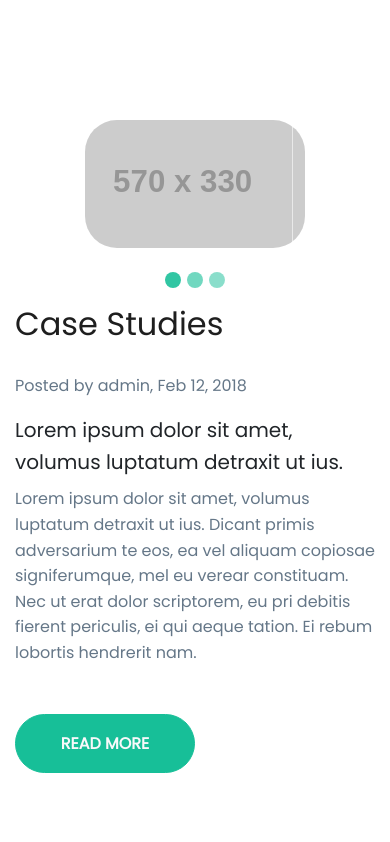
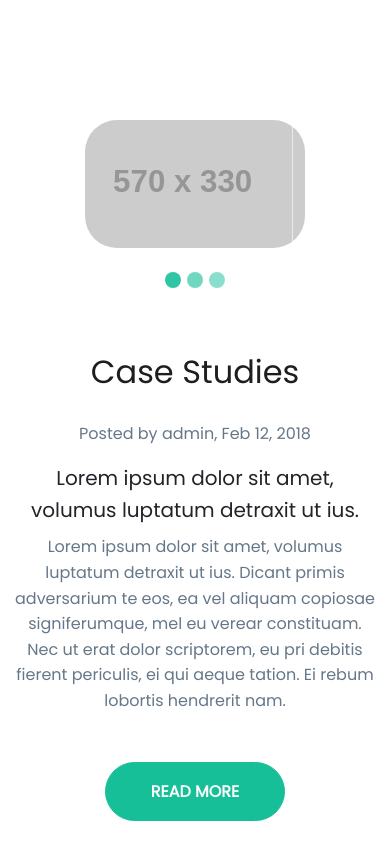
Before and after one commit to amarv1/amarv1.github.io, a website: page src/index.html in a window 390 px wide. Shown: the part 4593-5435 px from the top of the page. Drawn offline with nearby package versions, Linux system fonts and the light colour scheme; files that its build step writes are made by us from their sources; placeholder pictures from the web are drawn by us.

Commit message:
carousel responsive done

```diff
--- a/src/index.html
+++ b/src/index.html
@@ -217,8 +217,8 @@
         </section>
         <section id="carousel-half" class="section-spacing">
           <div class="container">
-            <div class="row">
-              <div class="col-md-6">
+            <div class="row d-flex d-column d-xl-row">
+              <div class="col-xl-6">
                   <div id="carouselExampleIndicators" class="carousel slide pt-5" data-ride="carousel">
                       <ol class="carousel-indicators">
                         <li data-target="#carouselExampleIndicators" data-slide-to="0" class="active"></li>
@@ -238,7 +238,7 @@
                       </div>
                     </div>
               </div>
-              <div class="col-md-6">
+              <div class="col-xl-6 text-center text-xl-left mt-5 mt-xl-0">
                 <h2 class="">Case Studies</h2>
                 <p class="text-secondary pt-3">Posted by admin, Feb 12, 2018</p>
                 <h5>Lorem ipsum dolor sit amet, volumus luptatum detraxit ut ius.</h5>
```
